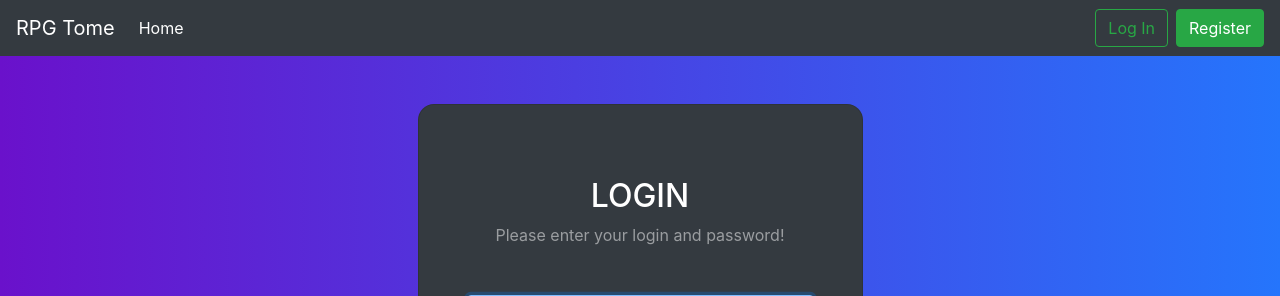
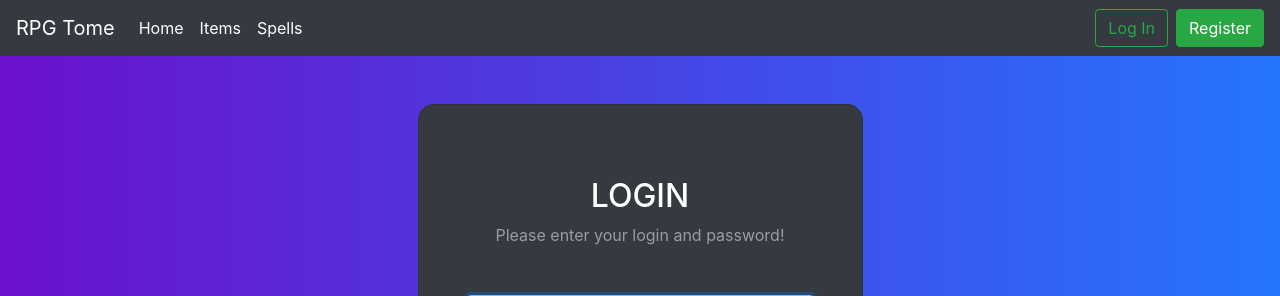
Before and after one commit to Srdjan667/rpg-tome, a Django app: a page that uses library/templates/library/base.html in a window 1280 px wide. Shown: the top 296 px of the page. Run offline with Django 4.2, Linux system fonts and the light colour scheme; some libraries are stand-ins or nearby versions.

Commit message:
feat: items and spells link added to navbar

```diff
--- a/library/templates/library/base.html
+++ b/library/templates/library/base.html
@@ -15,7 +15,7 @@
   </head>
   <body>
     <nav class="navbar navbar-expand-lg navbar-dark bg-dark">
-      <a class="navbar-brand" href="#">RPG Tome
+      <a class="navbar-brand" href="{% url 'library:index' %}">RPG Tome
       </a>
       <button class="navbar-toggler" type="button" data-toggle="collapse" data-target="#navbarSupportedContent" aria-controls="navbarSupportedContent" aria-expanded="false" aria-label="Toggle navigation">
         <span class="navbar-toggler-icon">
@@ -24,7 +24,19 @@
       <div class="collapse navbar-collapse" id="navbarSupportedContent">
         <ul class="navbar-nav mr-auto">
           <li class="nav-item active">
-            <a class="nav-link" href="{% url 'library:item-list' %}">Home
+            <a class="nav-link" href="{% url 'library:index' %}">Home
+              <span class="sr-only">(current)
+              </span>
+            </a>
+          </li>
+          <li class="nav-item active">
+            <a class="nav-link" href="{% url 'library:item-list' %}">Items
+              <span class="sr-only">(current)
+              </span>
+            </a>
+          </li>
+          <li class="nav-item active">
+            <a class="nav-link" href="{% url 'library:spell-list' %}">Spells
               <span class="sr-only">(current)
               </span>
             </a>
```
